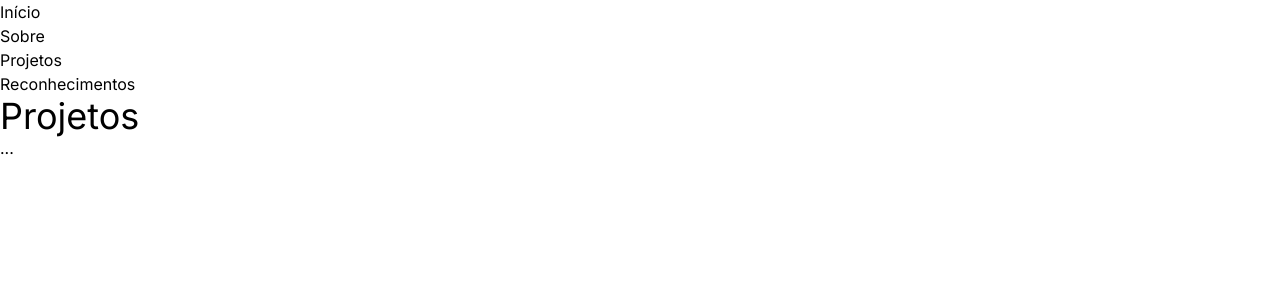
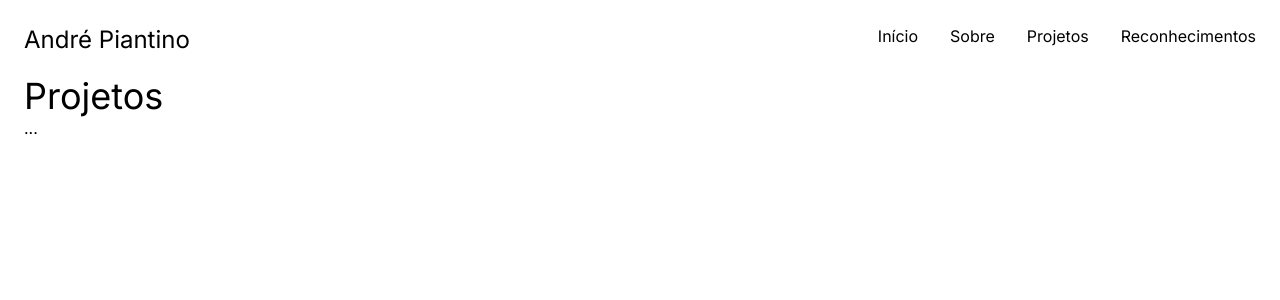
Before and after one commit to piantino/piantino.github.com, a Next.js app: page /projetos in a window 1280 px wide. Shown: the top 300 px of the page. Built offline with nearby package versions, Linux system fonts and the light colour scheme.

Commit message:
Passed links to Header component

```diff
--- a/src/app/layout.tsx
+++ b/src/app/layout.tsx
@@ -10,6 +10,13 @@ export const metadata: Metadata = {
   description: "Site pessoal na área de Desenvolvimento de Sofware",
 };
 
+const links = [
+  {'href': '/', 'name': 'Início'},
+  {'href': '/sobre', 'name': 'Sobre'},
+  {'href': '/projetos', 'name': 'Projetos'},
+  {'href': '/reconhecimentos', 'name': 'Reconhecimentos'},
+];
+
 export default function RootLayout({
   children,
 }: Readonly<{
@@ -17,8 +24,8 @@ export default function RootLayout({
 }>) {
   return (
     <html lang="pt-BR">
-      <body className={inter.className}>
-        <Header></Header>
+      <body className={inter.className + ' p-6 space-y-5'}>
+        <Header links={links}></Header>
         {children}
       </body>
     </html>
--- a/src/components/header.tsx
+++ b/src/components/header.tsx
@@ -1,14 +1,21 @@
 import Link from "next/link";
 
-export default function Header() {
+export default function Header({ links }: any) {
+
     return (
-        <nav>
-            <ul>
-                <li><Link href="/">Início</Link></li>
-                <li><Link href="/sobre">Sobre</Link></li>
-                <li><Link href="/projetos">Projetos</Link></li>
-                <li><Link href="/reconhecimentos">Reconhecimentos</Link></li>
-            </ul>
-        </nav>
+        <div className="flex">
+            <header className="flex-1">
+                <h1 className="text-2xl">André Piantino</h1>
+            </header>
+            <nav>
+                <ul className="flex gap-8">
+                    {links.map((l: any) =>
+                        <li key={l.name}>
+                            <Link href={l.href} className="hover:underline">{l.name}</Link>
+                        </li>
+                    )}
+                </ul>
+            </nav>
+        </div>
     );
 }
```
